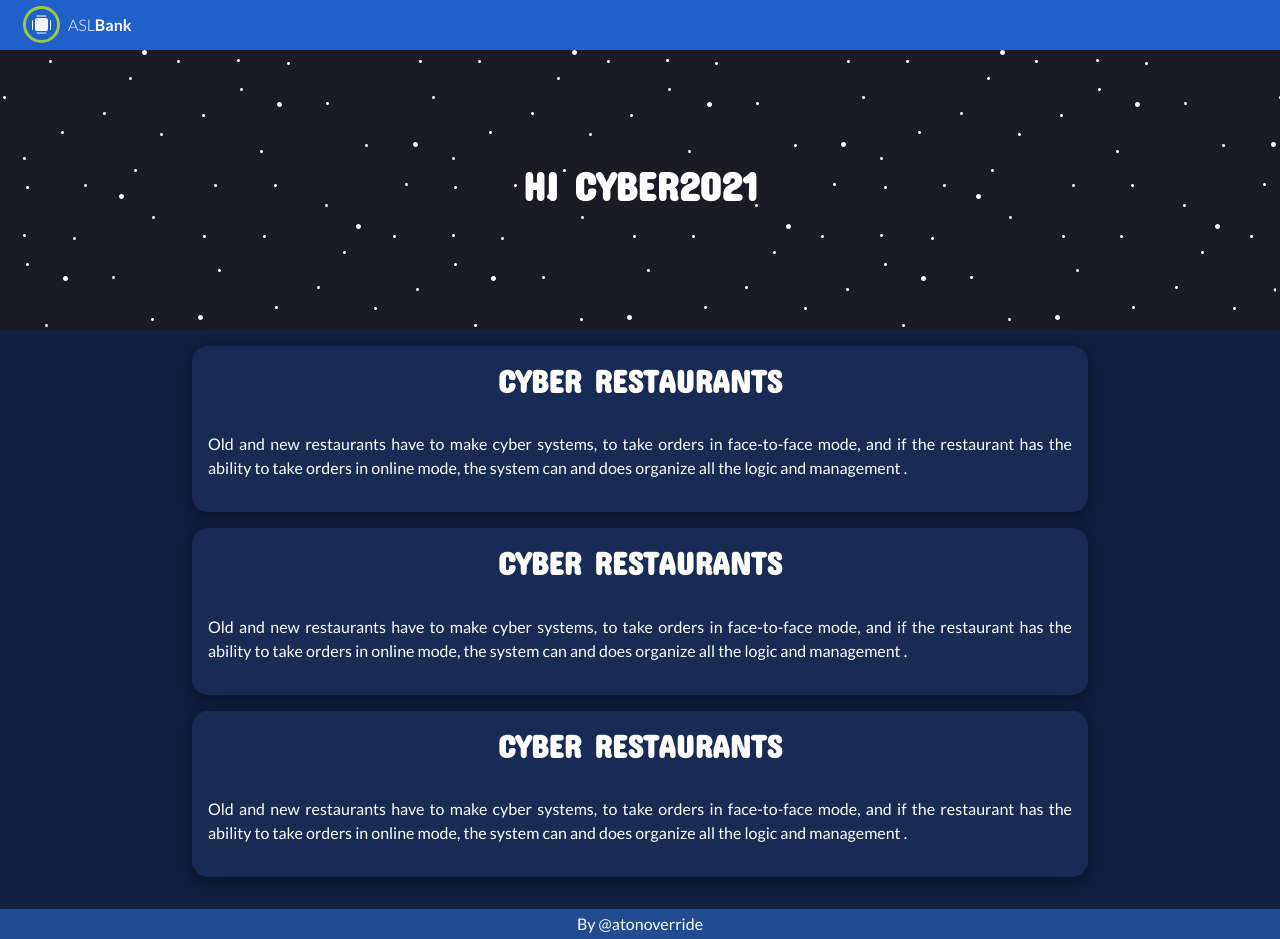
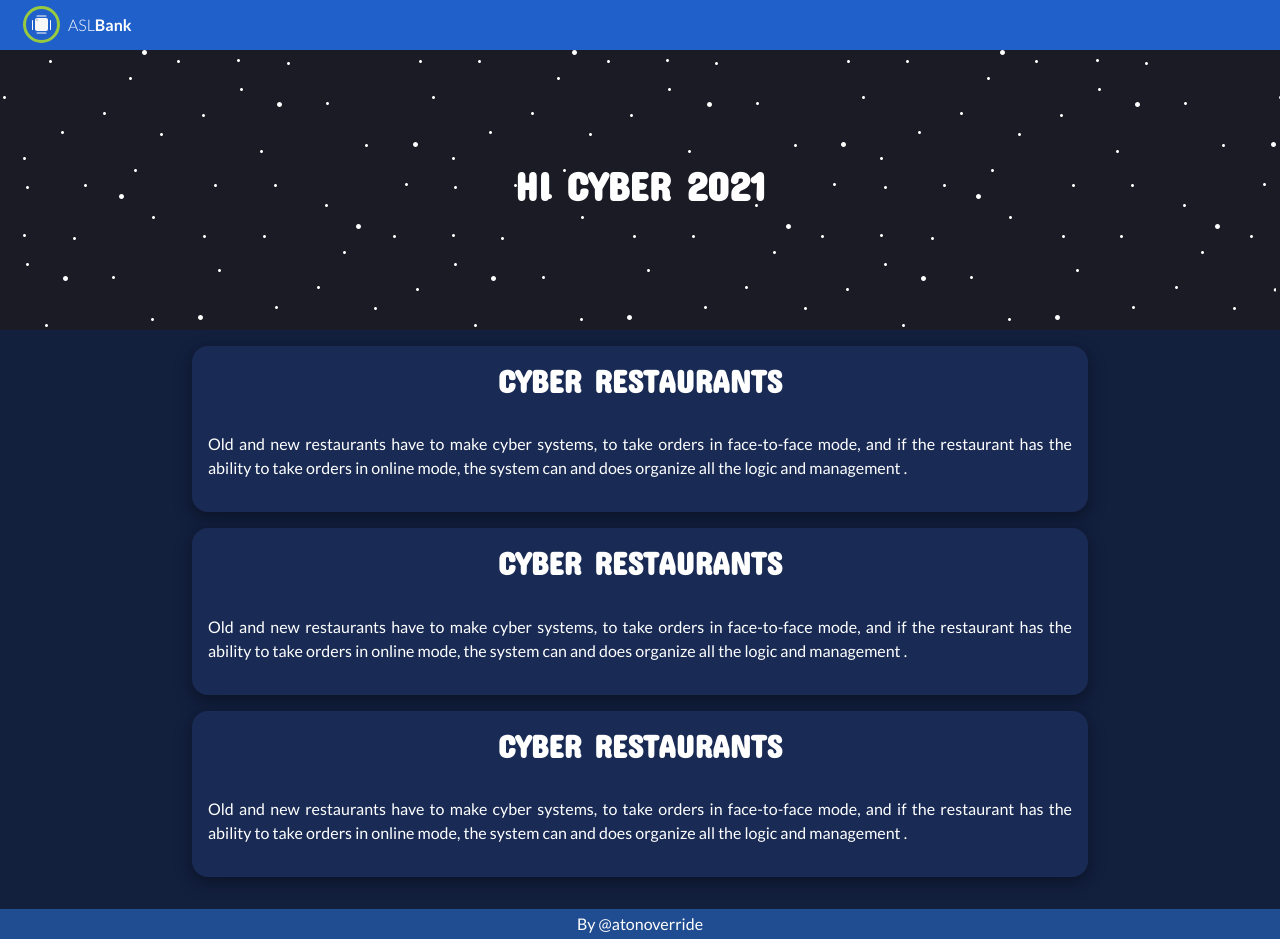
Before and after one commit to ASLBank/aslbank-web, a React (Create React App) app: page / in a window 1280 px wide. Built offline with nearby package versions, Linux system fonts and the light colour scheme.

Commit message:
AtonCode

```diff
--- a/src/pages/Home.js
+++ b/src/pages/Home.js
@@ -9,7 +9,7 @@ export default class Home extends Component {
     return (
       <React.Fragment>
         <div className="Home_hero">
-          <h1>Hi cyber2021</h1>
+          <h1>Hi cyber 2021</h1>
         </div>
 
         <div className="Home">
```
